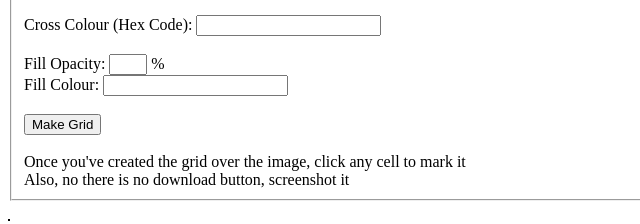
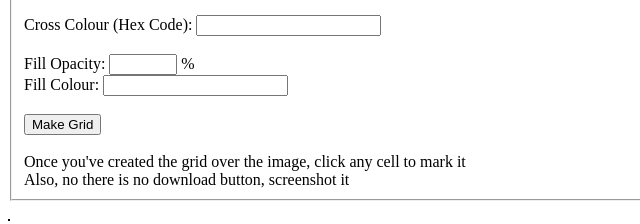
Before and after one commit to cjhGeo/Grid-maker, a plain HTML site: page index.html in a window 1280 px wide. Shown: the part 161-385 px from the top of the page, 0-640 px from the left. Drawn offline with Linux system fonts and the light colour scheme.

Commit message:
Update index.html
Changes width of fill opacity input

```diff
--- a/index.html
+++ b/index.html
@@ -50,7 +50,7 @@
 
 			<div id="fillMarkerDiv">
 				<label for="opacity">Fill Opacity:</label>
-				<input style="width: 30px" type="number" name="fillOpacityInput" id="fillOpacityInput" />
+				<input style="width: 60px" type="number" name="fillOpacityInput" id="fillOpacityInput" />
 				<span>%</span>
 
 				<br />
```
